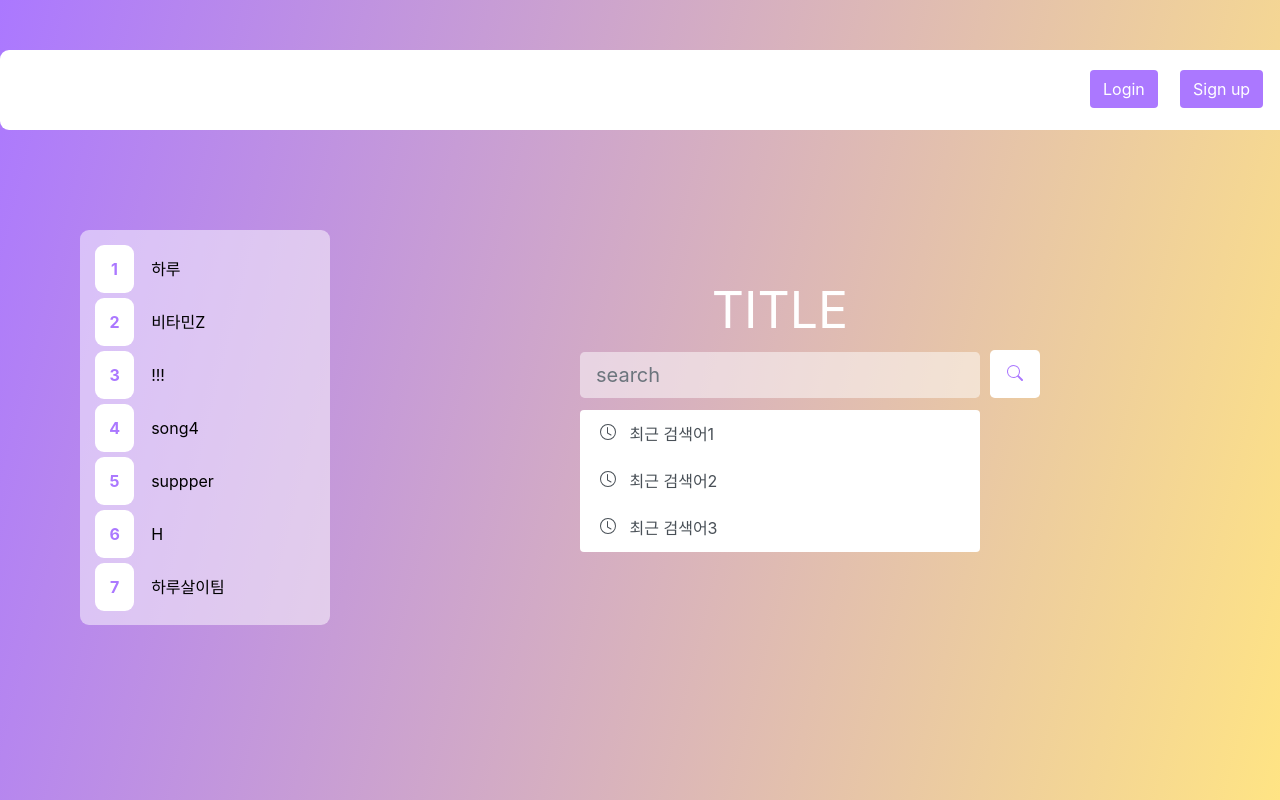
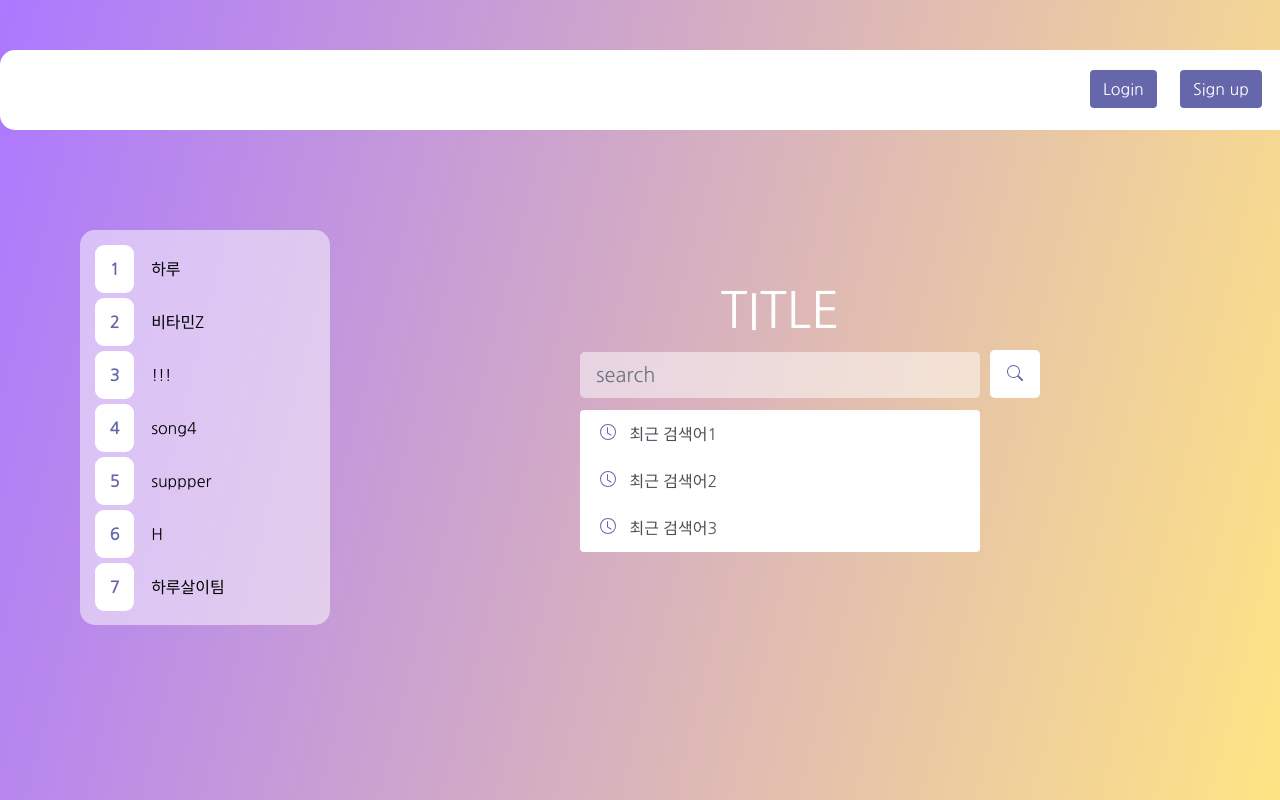
Before and after one commit to devlse/HASHTAG, a Flask app: page / in a window 1280 px wide. Run offline with Flask 2, Linux system fonts and the light colour scheme; some libraries are stand-ins or nearby versions.

Commit message:
메인 로그아웃 / 디자인 수정

```diff
--- a/templates/Mainlogout.html
+++ b/templates/Mainlogout.html
@@ -7,6 +7,10 @@
 
     <link rel="stylesheet" href="https://maxcdn.bootstrapcdn.com/bootstrap/4.0.0/css/bootstrap.min.css"
         integrity="sha384-Gn5384xqQ1aoWXA+058RXPxPg6fy4IWvTNh0E263XmFcJlSAwiGgFAW/dAiS6JXm" crossorigin="anonymous">
+
+    <link rel="preconnect" href="https://fonts.googleapis.com">
+    <link rel="preconnect" href="https://fonts.gstatic.com" crossorigin>
+    <link href="https://fonts.googleapis.com/css2?family=Nanum+Gothic&display=swap" rel="stylesheet">
 
     <script src="https://ajax.googleapis.com/ajax/libs/jquery/3.5.1/jquery.min.js"></script>
     <script src="https://cdnjs.cloudflare.com/ajax/libs/popper.js/1.12.9/umd/popper.min.js"
@@ -19,6 +23,9 @@
     <title>하루살이</title>
 <!--box로 이름이 끝나는 클래스는 디자인 요소입니다. 데이터 연결 및 수정하지 마세요.-->
     <style>
+        * {
+            font-family: 'Nanum Gothic', sans-serif;
+        }
          .mainbg {
             position: fixed;
             z-index: 1;
@@ -43,19 +50,17 @@
              margin: 0 auto;
 
              background: #FFFFFF;
-             border-radius: 9px;
+             border-radius: 15px;
          }
 
          .loginbtn {
              position: fixed;
              margin: 20px 1090px auto;
-             border-radius: 3px;
          }
 
          .signupbtn {
              position: fixed;
              margin: 20px 1180px auto;
-             border-radius: 3px;
          }
 
          .searchbox {
@@ -88,7 +93,7 @@
              margin: 70px 410px auto;
 
              background: #FFFFFF;
-             border-radius: 9px;
+             border-radius: 10px;
          }
 
          .recentbox {
@@ -97,7 +102,7 @@
              margin: 130px auto auto 0px;
 
              background: #FFFFFF;
-             border-radius: 9px;
+             border-radius: 15px;
          }
 
          .todaybox {
@@ -107,7 +112,7 @@
              margin: 100px auto auto 80px;
 
              background: rgba(255, 255, 255, 0.5);
-             border-radius: 9px;
+             border-radius: 15px;
          }
 
          .rankbox {
@@ -135,18 +140,18 @@
         <div class="headerbox">
 <!--            로그인 페이지로 연결-->
             <div class="loginbtn">
-                <button type="button" class="btn text-white" style="background-color: #AB78FF;">Login</button>
+                <button type="button" class="btn text-white" style="background-color: #6667AB;">Login</button>
             </div>
 <!--            회원가입 페이지로 연결-->
             <div class="signupbtn">
-                <button type="button" class="btn text-white" style="background-color: #AB78FF;">Sign up</button>
+                <button type="button" class="btn text-white" style="background-color: #6667AB;">Sign up</button>
             </div>
         </div>
         <div class="searchbox">
             <div class="title">TITLE</div>
 <!--            class input에 넣은 값으로 검색 페이지 연결-->
             <div class="searchbtn">
-             <button type="button" class="btn text-secondary btn-lg" style="background-color:white"> <svg xmlns="http://www.w3.org/2000/svg" width="16" height="16" fill="#AB78FF" class="bi bi-search" viewBox="0 0 16 16">
+             <button type="button" class="btn text-secondary btn-lg" style="background-color:white"> <svg xmlns="http://www.w3.org/2000/svg" width="16" height="16" fill="#6667AB" class="bi bi-search" viewBox="0 0 16 16">
              <path d="M11.742 10.344a6.5 6.5 0 1 0-1.397 1.398h-.001c.03.04.062.078.098.115l3.85 3.85a1 1 0 0 0 1.415-1.414l-3.85-3.85a1.007 1.007 0 0 0-.115-.1zM12 6.5a5.5 5.5 0 1 1-11 0 5.5 5.5 0 0 1 11 0z"/>
          </svg></button>
          </div>
@@ -157,16 +162,16 @@
             <div class="recentbox">
                 <div class="list-group">
 <!--            최근에 검색한 값 3개까지만 불러오고 각각 누르면 해당 값 검색 페이지로 이동함 -->
-                    <a href="#" class="list-group-item list-group-item-action" style="border: none"><svg xmlns="http://www.w3.org/2000/svg" width="16" height="16" fill="currentColor" class="bi bi-clock" viewBox="0 0 16 16">
+                    <a href="#" class="list-group-item list-group-item-action" style="border: none"><svg xmlns="http://www.w3.org/2000/svg" width="16" height="16" fill="#6667AB" class="bi bi-clock" viewBox="0 0 16 16">
                         <path d="M8 3.5a.5.5 0 0 0-1 0V9a.5.5 0 0 0 .252.434l3.5 2a.5.5 0 0 0 .496-.868L8 8.71V3.5z"/>
                         <path d="M8 16A8 8 0 1 0 8 0a8 8 0 0 0 0 16zm7-8A7 7 0 1 1 1 8a7 7 0 0 1 14 0z"/>
 <!--                        검색어 앞에 띄어쓰기 코드 (&nbsp;&nbsp;&nbsp;) 있음-->
                     </svg>&nbsp;&nbsp;&nbsp;최근 검색어1</a>
-                    <a href="#" class="list-group-item list-group-item-action" style="border: none"><svg xmlns="http://www.w3.org/2000/svg" width="16" height="16" fill="currentColor" class="bi bi-clock" viewBox="0 0 16 16">
+                    <a href="#" class="list-group-item list-group-item-action" style="border: none"><svg xmlns="http://www.w3.org/2000/svg" width="16" height="16" fill="#6667AB" class="bi bi-clock" viewBox="0 0 16 16">
                         <path d="M8 3.5a.5.5 0 0 0-1 0V9a.5.5 0 0 0 .252.434l3.5 2a.5.5 0 0 0 .496-.868L8 8.71V3.5z"/>
                         <path d="M8 16A8 8 0 1 0 8 0a8 8 0 0 0 0 16zm7-8A7 7 0 1 1 1 8a7 7 0 0 1 14 0z"/>
                     </svg>&nbsp;&nbsp;&nbsp;최근 검색어2</a>
-                    <a href="#" class="list-group-item list-group-item-action" style="border: none"><svg xmlns="http://www.w3.org/2000/svg" width="16" height="16" fill="currentColor" class="bi bi-clock" viewBox="0 0 16 16">
+                    <a href="#" class="list-group-item list-group-item-action" style="border: none"><svg xmlns="http://www.w3.org/2000/svg" width="16" height="16" fill="#6667AB" class="bi bi-clock" viewBox="0 0 16 16">
                         <path d="M8 3.5a.5.5 0 0 0-1 0V9a.5.5 0 0 0 .252.434l3.5 2a.5.5 0 0 0 .496-.868L8 8.71V3.5z"/>
                         <path d="M8 16A8 8 0 1 0 8 0a8 8 0 0 0 0 16zm7-8A7 7 0 1 1 1 8a7 7 0 0 1 14 0z"/>
                     </svg>&nbsp;&nbsp;&nbsp;최근 검색어3</a>
@@ -177,31 +182,31 @@
 <!--            많이 검색한 값 7개 불러오고 각각 누르면 해당 값 검색 페이지로 이동함-->
             <table class='table'>
                 <tr>
-                    <th class="rankbox" scope="row" style="border-top:none;color:#AB78FF;width:16.66%;text-align:center;">1</th>
+                    <th class="rankbox" scope="row" style="border-top:none;color:#6667AB;width:16.66%;text-align:center;">1</th>
                     <td style="border-top:none;"><a href="#" class="link" style="text-decoration:none;text-align: center;"}>하루</td>
                 </tr>
                 <tr>
-                    <th class="rankbox" scope="row" style="border-top:none;color:#AB78FF;width:16.66%;text-align:center;">2</th>
+                    <th class="rankbox" scope="row" style="border-top:none;color:#6667AB;width:16.66%;text-align:center;">2</th>
                     <td style="border-top:none;"><a href="#" class="link" style="text-decoration:none"}>비타민Z</td>
                 </tr>
                 <tr>
-                    <th class="rankbox" scope="row" style="border-top:none;color:#AB78FF;width:16.66%;text-align:center;">3</th>
+                    <th class="rankbox" scope="row" style="border-top:none;color:#6667AB;width:16.66%;text-align:center;">3</th>
                     <td style="border-top:none;"><a href="#" class="link" style="text-decoration:none"}>!!!</td>
                 </tr>
                 <tr>
-                    <th class="rankbox" scope="row" style="border-top:none;color:#AB78FF;width:16.66%;text-align:center;">4</th>
+                    <th class="rankbox" scope="row" style="border-top:none;color:#6667AB;width:16.66%;text-align:center;">4</th>
                     <td style="border-top:none;"><a href="#" class="link" style="text-decoration:none"}>song4</td>
                 </tr>
                 <tr>
-                    <th class="rankbox" scope="row" style="border-top:none;color:#AB78FF;width:16.66%;text-align:center;">5</th>
+                    <th class="rankbox" scope="row" style="border-top:none;color:#6667AB;width:16.66%;text-align:center;">5</th>
                     <td style="border-top:none;"><a href="#" class="link" style="text-decoration:none"}>suppper</td>
                 </tr>
                 <tr>
-                    <th class="rankbox" scope="row" style="border-top:none;color:#AB78FF;width:16.66%;text-align:center;">6</th>
+                    <th class="rankbox" scope="row" style="border-top:none;color:#6667AB;width:16.66%;text-align:center;">6</th>
                     <td style="border-top:none;"><a href="#" class="link" style="text-decoration:none"}>H</td>
                 </tr>
                 <tr>
-                    <th class="rankbox" scope="row" style="border-top:none;color:#AB78FF;width:16.66%;text-align:center;">7</th>
+                    <th class="rankbox" scope="row" style="border-top:none;color:#6667AB;width:16.66%;text-align:center;">7</th>
                     <td style="border-top:none;"><a href="#" class="link" style="text-decoration:none"}>하루살이팀</td>
                 </tr>
             </table>
```
